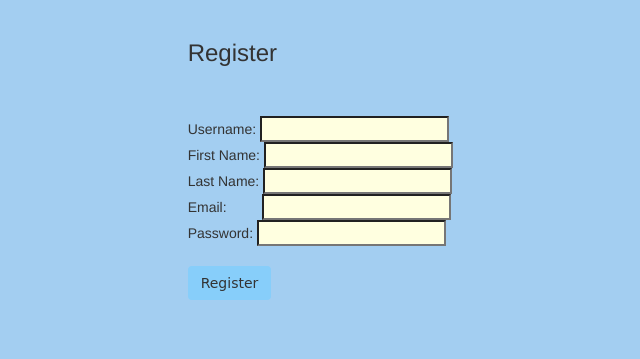
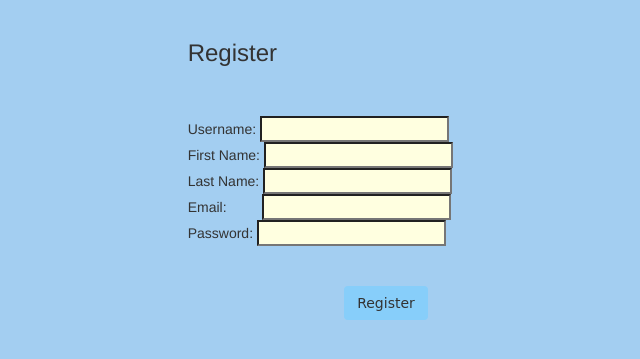
Before and after one commit to gkchan/PyQuizBase, a Flask app: page /register in a window 1280 px wide. Shown: the part 50-409 px from the top of the page, without its empty margins (254-894 px from the left). Run offline with Flask 2, Linux system fonts and the light colour scheme; some libraries are stand-ins or nearby versions.

Commit message:
Move register button

```diff
--- a/templates/register.html
+++ b/templates/register.html
@@ -11,8 +11,8 @@
     First Name: <input type="text" name="firstname" class="textbox"><br>
     Last Name:  <input type="text" name="lastname" class="textbox"><br>
     Email: &nbsp&nbsp&nbsp&nbsp&nbsp&nbsp&nbsp <input type="text" name="email" class="textbox"><br>
-    Password:   <input type="password" name="password" class="textbox"><br><br>
-    <input type="submit" value="Register" class="btn">
+    Password:   <input type="password" name="password" class="textbox"><br><br><br>
+    <div class="text-center"><input type="submit" value="Register" class="btn"></div>
   </form>
 </div>
 
```
